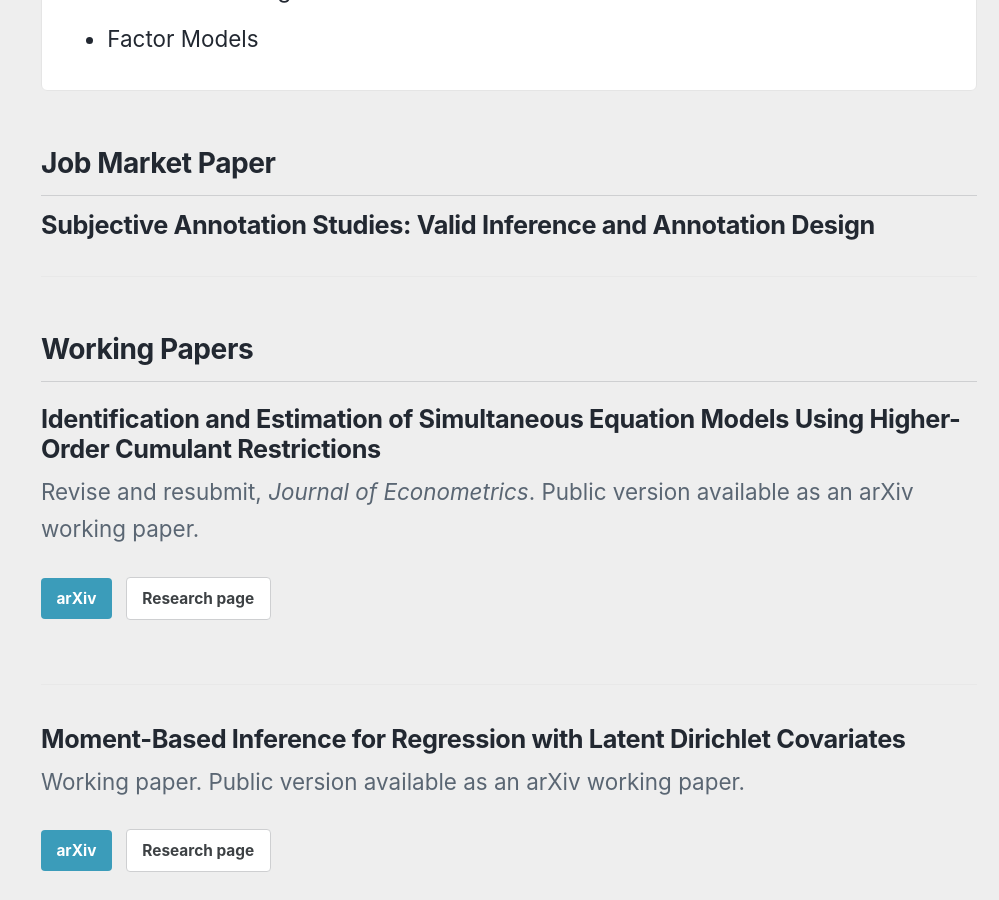
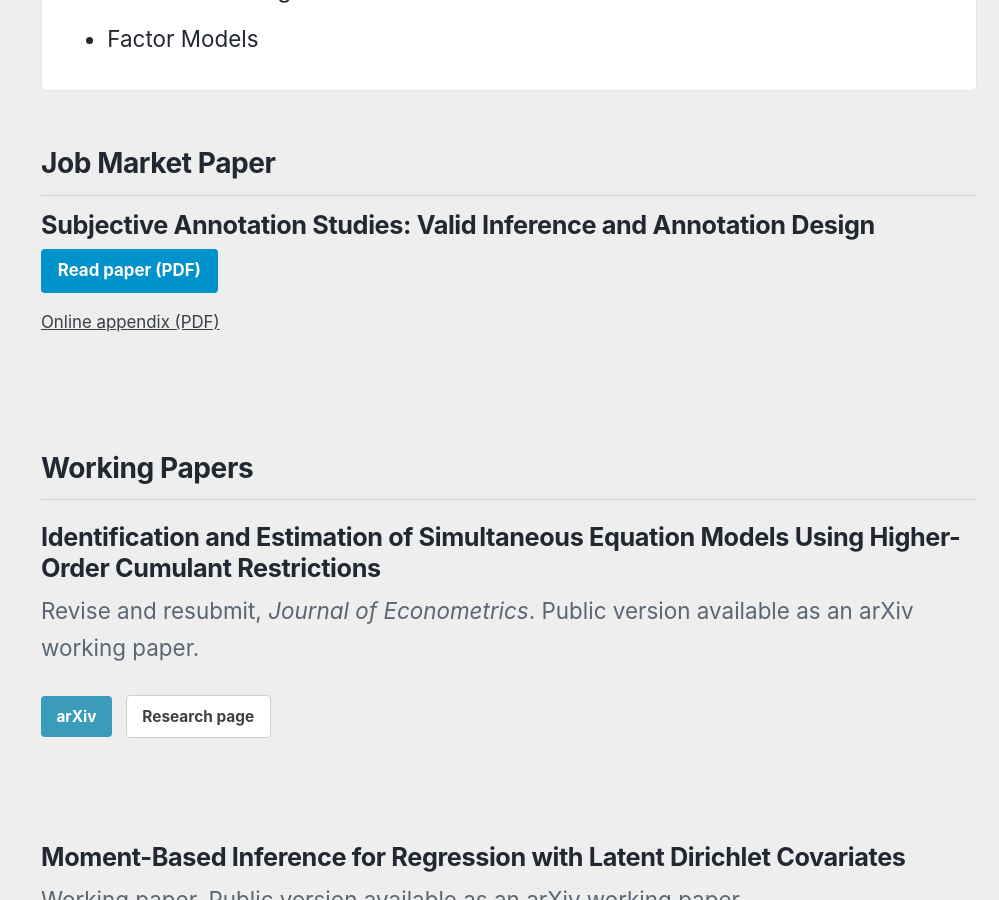
Before and after one commit to ziyupeterjiang/ziyupeterjiang.github.io, a Jekyll site: the page built from index.md, in a window 1280 px wide and 900 px high, scrolled down 774 px. Shown: the whole window, without its empty margins (281-1280 px from the left). Built offline with Jekyll 4.4.1, drawn with Linux system fonts in a browser that asks for light colours; cached includes are drawn as plain includes.

Commit message:
Update paper links

```diff
--- a/index.md
+++ b/index.md
@@ -163,6 +163,10 @@ author_profile: false
 
 <article class="home-paper">
   <h3>Subjective Annotation Studies: Valid Inference and Annotation Design</h3>
+  <p class="paper-links">
+    <a href="/papers/jmp.pdf" class="btn btn--primary">Read paper (PDF)</a><br>
+    <small><a href="/papers/online_appendix.pdf">Online appendix (PDF)</a></small>
+  </p>
 </article>
 
 ## Working Papers
```
